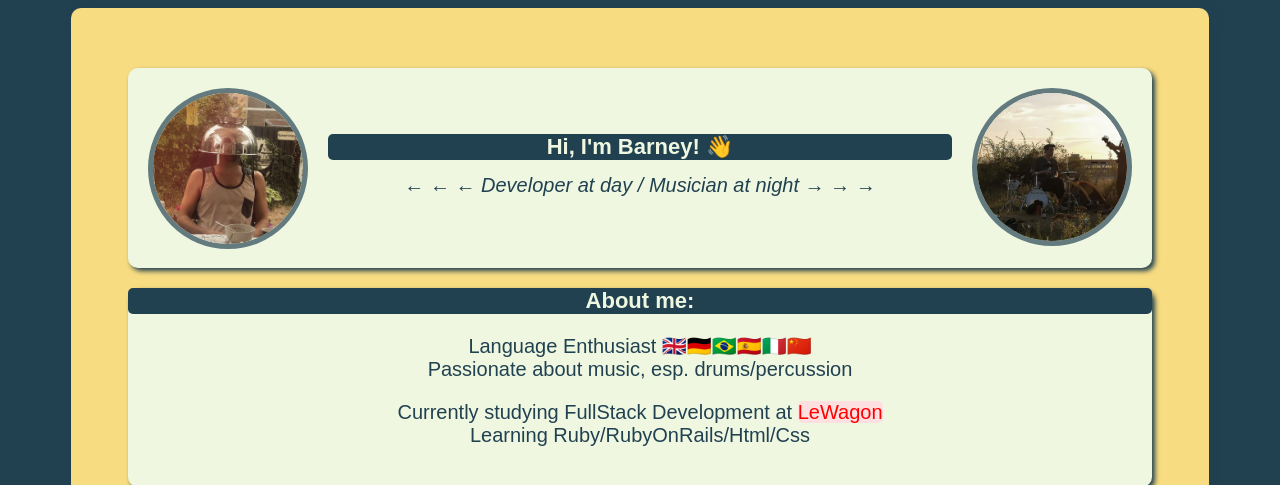
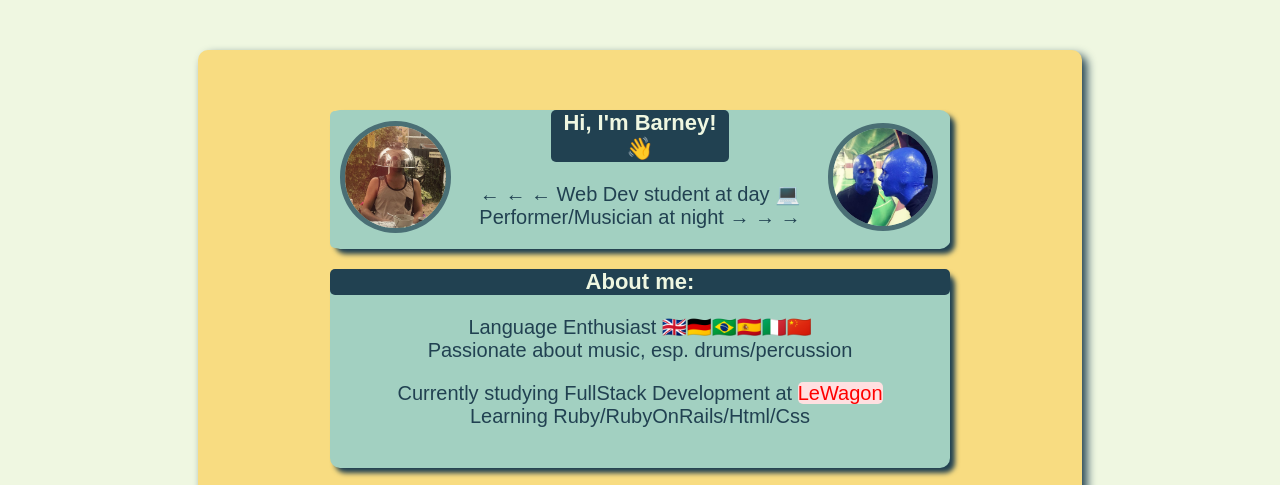
Before and after one commit to brednadflex/ProfilePage, a plain HTML site: page index.html in a window 1280 px wide. Shown: the top 485 px of the page. Drawn offline with Linux system fonts and the light colour scheme; a web font is replaced by a local one.

Commit message:
updated dimensions to percentages

```diff
--- a/index.html
+++ b/index.html
@@ -9,21 +9,21 @@
 </head>
 <body>
   <div class="container">
-    <div class="card card-flex box-shadow-gray">
-      <div class="img-card">
+    <div class="card blue-bg card-flex box-shadow-gray">
+      <div class="img-card blue-bg">
         <img src="images/bowlonhead.jpg" alt="this is me" class="img-circle">
       </div>
       <div class="text-center img-text">
-        <h1 class="black-bg-white-font">Hi, I'm Barney! 👋<br></h1>
-        <em> ← ← ← Developer at day / Musician at night → → →</em></p>
+        <h1 class="black-bg-white-font less-wide">Hi, I'm Barney! 👋<br></h1>
+        <p> ← ← ← Web Dev student at day 💻 <br> Performer/Musician at night → → →</p>
 
       </div>
-      <div class="img-card">
-        <img src="images/drumming2.png" alt="this is me drumming" class="img-circle">
+      <div class="img-card blue-bg">
+        <img src="images/inmakeup1.png" alt="blue" class="img-circle">
       </div>
     </div>
 
-    <div class="card white-bg box-shadow-gray text-center padding-bottom">
+    <div class="card blue-bg box-shadow-gray text-center padding-bottom">
        <h1 class="black-bg-white-font">About me: <br></h1>
       <p>Language Enthusiast 🇬🇧🇩🇪🇧🇷🇪🇸🇮🇹🇨🇳<br> Passionate about music, esp. drums/percussion <br></p>
       <p>Currently studying FullStack Development at <a href="http://www.lewagon.com" class="red-link">LeWagon</a><br>
@@ -31,7 +31,7 @@
 
 
     </div>
-    <div class="card white-bg box-shadow-gray text-center padding-bottom">
+    <div class="card blue-bg box-shadow-gray text-center padding-bottom">
       <h1 class="black-bg-white-font">follow me here!</h1>
         <a href="https://github.com/brednadflex" target="_blank"> <i class="fab fa-github-square"></i></a>
         <a href="https://www.instagram.com/brednad_flex/" target="_blank"><i class="fab fa-instagram"></i></a>
--- a/style.css
+++ b/style.css
@@ -4,9 +4,9 @@
   /*padding-top: px;*/
   padding-top: 40px;
   padding-bottom: 40px;
-  width: 90%;
-  height: 90%;
-  margin: 0 auto;
+  width: 70%;
+  height: 70%;
+  margin: 50px auto;
   align-content: center;
   background-color: #f8dc81;
   border-radius: 10px;
@@ -22,7 +22,7 @@
   padding-bottom: 20px;
 }
 .img-circle {
-  width: 150px;
+  width: 90%;
   border-radius: 50%;
   border: 5px solid rgba(33, 65, 81, 0.68);
   justify-content: center;
@@ -30,8 +30,9 @@
 
 i {
   font-size: 50px;
-  letter-spacing: 20px;
   color: #214151;
+  padding: 10px;
+  border-radius: 50%;
 }
 
 @media (max-width: 960px) {
@@ -40,9 +41,6 @@ i {
     width: 700px;
   }
 
-  .img-circle {
-  width: 150px;
-}
    h1 {
     font-size: 18px;
     line-spacing: 0;
@@ -58,7 +56,6 @@ i {
 
   i {
   font-size: 50px;
-  letter-spacing: 20px;
   }
 }
 @media (max-width: 720px) {
@@ -67,9 +64,7 @@ i {
     width: 500px;
   }
 
-  .img-circle {
-  width: 80px;
-}
+
   h1 {
     font-size: 15px;
   }
@@ -92,9 +87,7 @@ i {
   .container {
     width: 300px;
   }
-  .img-circle {
-  width: 50px;
-}
+
    h1 {
     font-size: 12px;
   }
@@ -123,17 +116,27 @@ i {
   /*position: relative;*/
   /*top: 20px;*/
   margin: 20px auto;
-  width: 90%;
+  width: 70%;
   border-radius: 10px;
-  background-color: #eff7e1;
+  /*background-color: #eff7e1;*/
 }
 .img-card {
-  margin: 20px 20px;
-  background-color: #eff7e1;
+  margin: auto;
   /*padding: 20px;*/
   justify-content: center;
-  width: 160px;
-  height: 160px;
+  padding: 10px;
+  width: 22%;
+  height: 22%;
+  border-radius: 5px;
+}
+
+.less-wide {
+  width: 50%;
+  margin: auto;
+}
+
+.yellow-text {
+  color: #f8dc81;
 }
 
 .text-center {
@@ -141,11 +144,11 @@ i {
 }
 
 .box-shadow-gray {
-  box-shadow: 3px 3px 5px #214151;
+  box-shadow: 5px 5px 5px #214151;
 }
 
 .box-shadow-white {
-  box-shadow: 3px 3px 5px white;
+  box-shadow: 5px 5px 5px white;
 }
 /*.card {
   width: 100%;
@@ -167,14 +170,22 @@ i {
 .black-bg-white-font {
   background-color: #214151;
   color: #eff7e1;
-  border-radius: 5px;
+  border-radius: 5px;s
 }
 
 .img-text {
   width: 70%;
   margin: auto 0;
+  text-align: center;
 }
 
+.blue-bg {
+  background-color: #a2d0c1;
+}
+
+.dark-bg {
+  background-color: #214151;
+}
 .red-link {
   color: rgb(255,0,0);
   background-color:rgb(255,224, 225) ;
@@ -182,7 +193,7 @@ i {
   text-decoration: none;
 }
 body {
-  background-color: #214151;
+  background-color: #eff7e1;
   /*font-family:'Saira', sans-serif;*/
   font-family: 'Rambla', sans-serif;
   color: #214151;
@@ -195,3 +206,7 @@ h1 {
   font-weight: bold;
   /*line-height: 30px;*/
 }
+
+i:hover {
+  background-color: #f8dc81;
+}
```
Also changed, not shown: images/38217131_10155996252788074_8850123113791225856_n.jpg (deleted), images/drumming2.png (deleted), images/inmakeup1.png (added), 1 other file.
